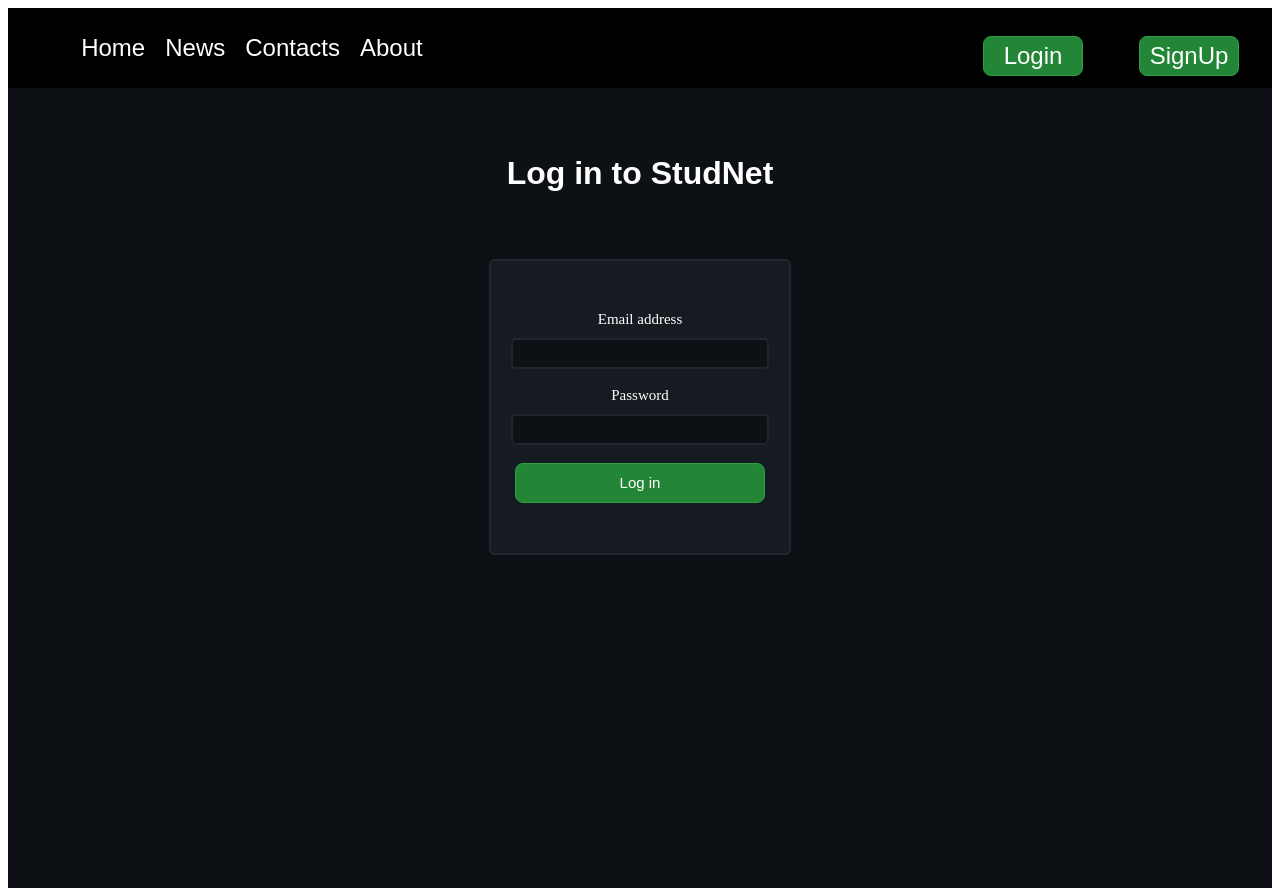
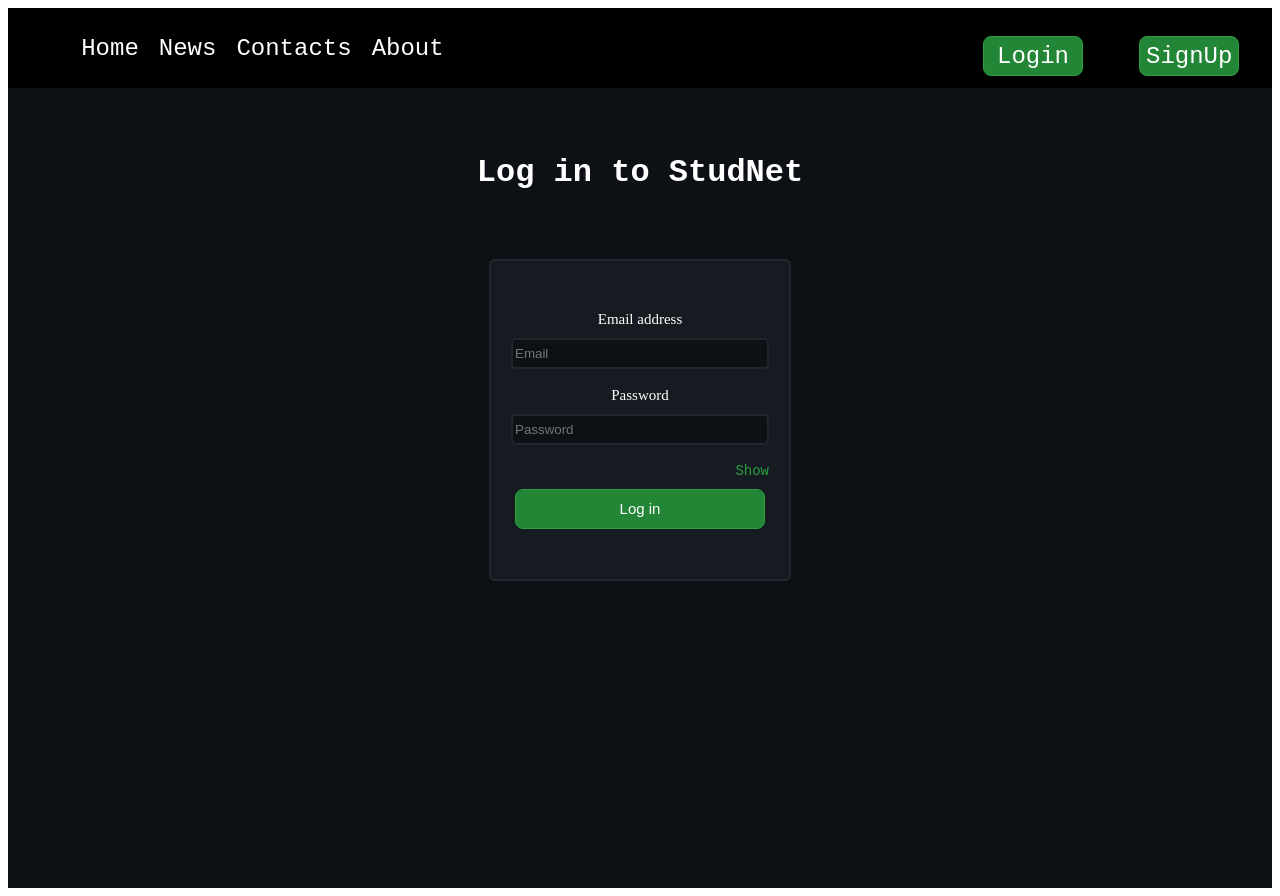
Before and after one commit to RaphaelBenoliel/StudNet_Frontend, a React (Create React App) app: page /auth in a window 1280 px wide. Built offline with nearby package versions, Linux system fonts and the light colour scheme.

Commit message:
edit login view.

```diff
--- a/src/pages/Login/LoginStyle.style.js
+++ b/src/pages/Login/LoginStyle.style.js
@@ -45,7 +45,7 @@ export const Title = styled.h1`
 
     color: #fff;
     line-height: 4;
-    font-family: fantasy;
+    font-family: monospace, sans-serif;
 `;
 
 export const InputLbl = styled.label`
@@ -81,3 +81,10 @@ export const TextInput = styled.input`
     background-color: #0d1116;
     color: white;
 `;
+export const EyeLab = styled.label`
+    font-size: 14px;
+    font-family: monospace, sans-serif;
+    align-self: end;
+    color: rgb(45, 160, 66);
+    align: right;
+`;
--- a/src/pages/Login/LoginView.js
+++ b/src/pages/Login/LoginView.js
@@ -1,6 +1,12 @@
-import React, { useRef } from 'react';
+import React, { useRef, useState } from 'react';
 import {
-  InputLbl, LoginContainer, SubmitBtn, TextInput, Title, VerticalContainer,
+  InputLbl,
+  LoginContainer,
+  SubmitBtn,
+  TextInput,
+  Title,
+  VerticalContainer,
+  EyeLab,
 } from './LoginStyle.style';
 
 export default function LoginView(props) {
@@ -9,16 +15,19 @@ export default function LoginView(props) {
   const submitHandler = () => {
     props.login(email.current.value, password.current.value);
   };
-
+  const [show, setShow] = useState(false);
+  const handleShow = () => {
+    setShow(!show);
+  };
   return (
-
     <VerticalContainer>
       <Title>Log in to StudNet</Title>
       <LoginContainer>
         <InputLbl>Email address</InputLbl>
-        <TextInput ref={email} />
+        <TextInput type="email" ref={email} placeholder="Email" />
         <InputLbl>Password</InputLbl>
-        <TextInput ref={password} />
+        <TextInput type={show ? 'text' : 'password'} id="password" ref={password} placeholder="Password" />
+        <EyeLab onClick={handleShow}>{show ? 'Hide' : 'Show'}</EyeLab>
         <SubmitBtn onClick={() => submitHandler()}>Log in</SubmitBtn>
       </LoginContainer>
 
--- a/src/pages/Login/index.js
+++ b/src/pages/Login/index.js
@@ -1,3 +1,4 @@
+// eslint-disable-next-line import/no-named-as-default
 import Login from './Login';
 
 export default Login;
--- a/src/pages/homepage/Navbar.style.js
+++ b/src/pages/homepage/Navbar.style.js
@@ -47,7 +47,7 @@ export const NavbarLinkContainer = styled.div`
 export const NavbarLinkExtended = styled(Link)`
   color: white;
   font-size: x-large;
-  font-family: fantasy;
+  font-family: monospace, sans-serif;
   text-decoration: none;
   margin: 10px;
   &:hover{
@@ -59,7 +59,7 @@ export const NavbarLinkExtended = styled(Link)`
 export const NavbarLink = styled(Link)`
   color: white;
   font-size: x-large;
-  font-family: fantasy;
+  font-family: monospace, sans-serif;
   text-decoration: none;
   margin: 10px;
   &:hover{
@@ -108,7 +108,7 @@ export const SubmitBtn = styled.button`
     background-color: #238636;
     color:#fff;
     font-size: x-large;
-    font-family:fantasy;
+    font-family: monospace, sans-serif;
     &:hover{
         cursor: pointer;
         background-color: #2da042;
```
